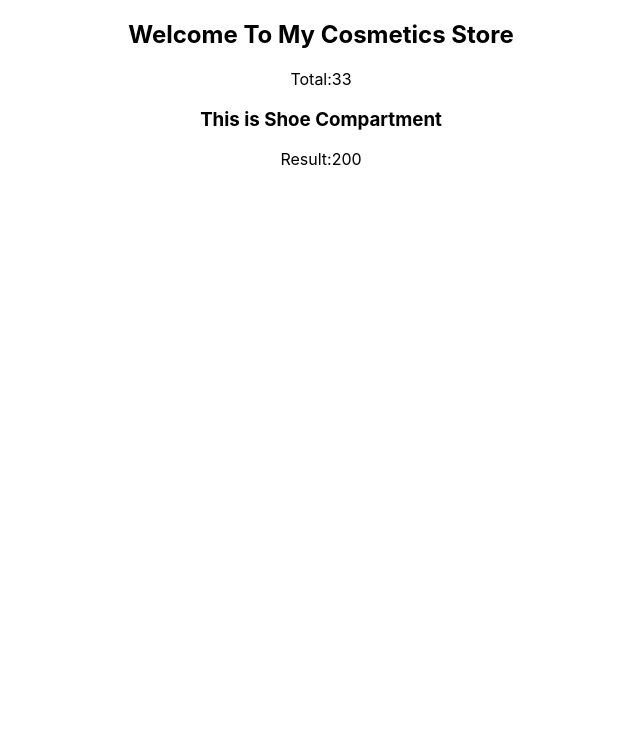
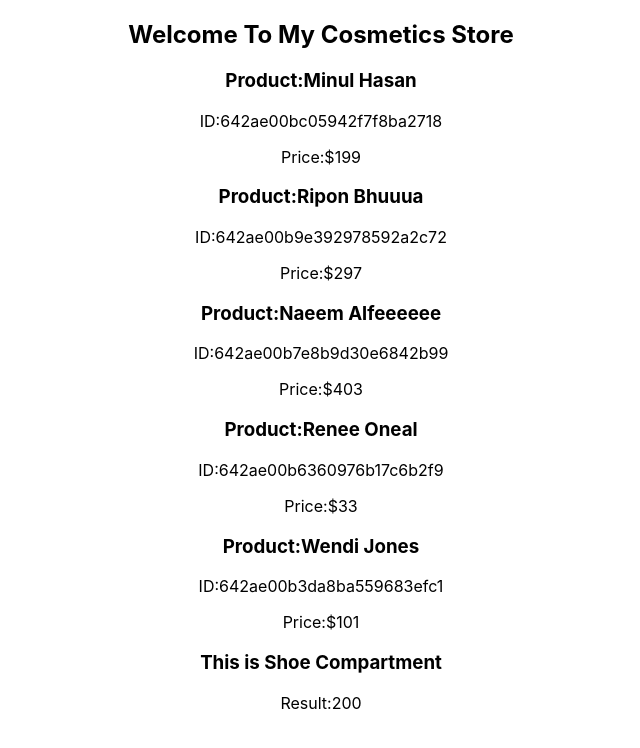
Before and after one commit to ualiurrahat/react-storage-and-handler, a React (Create React App) app: page / in a window 1280 px wide. Shown: the top 748 px of the page, without its empty margins (319-959 px from the left). Built offline with nearby package versions, Linux system fonts and the light colour scheme.

Commit message:
created and loaded fake data

```diff
--- /dev/null
+++ b/public/data.json
@@ -0,0 +1,27 @@
+[
+{
+    "id": "642ae00bc05942f7f8ba2718",
+    "price": 199,
+    "name": "Minul Hasan"
+},
+{
+    "id": "642ae00b9e392978592a2c72",
+    "price": 297,
+    "name": "Ripon Bhuuua"
+},
+{
+    "id": "642ae00b7e8b9d30e6842b99",
+    "price": 403,
+    "name": "Naeem Alfeeeeee"
+},
+{
+    "id": "642ae00b6360976b17c6b2f9",
+    "price": 33,
+    "name": "Renee Oneal"
+},
+{
+    "id": "642ae00b3da8ba559683efc1",
+    "price": 101,
+    "name": "Wendi Jones"
+}
+]
--- /dev/null
+++ b/src/components/Cosmetic/Cosmetic.js
@@ -0,0 +1,15 @@
+import React from 'react';
+
+const Cosmetic = (props) => {
+    // destructuring cosmetic object
+    const {name,price,id} = props.cosmetic;
+    return (
+        <div>
+            <h3>Product:{name}</h3>
+            <p>ID:{id}</p>
+            <p>Price:${price}</p>
+        </div>
+    );
+};
+
+export default Cosmetic;
--- a/src/components/Cosmetics/Cosmetics.js
+++ b/src/components/Cosmetics/Cosmetics.js
@@ -1,15 +1,23 @@
-import React from 'react';
+import React, { useEffect, useState } from 'react';
 import { add } from '../../utilities/calculate';
+import Cosmetic from '../Cosmetic/Cosmetic';
 // import add from '../../utilities/calculate';
 
 const Cosmetics = () => {
-    const first = 25;
-    const second = 8;
-    const total = add(first,second);
+const [cosmetics,setCosmetics] = useState([]);
+useEffect(() =>{
+    fetch('data.json')
+    .then(res =>res.json())
+    .then(data => setCosmetics(data))
+}, [])
+
     return (
         <div>
             <h2>Welcome To My Cosmetics Store</h2>
-            <p>Total:{total}</p>
+            {
+                cosmetics.map(cosmetic => <Cosmetic cosmetic={cosmetic} key={cosmetic.id}></Cosmetic>)
+            }
+
         </div>
     );
 };
```
Also changed, not shown: src/components/Cosmetic/Cosmetic.css (added).
